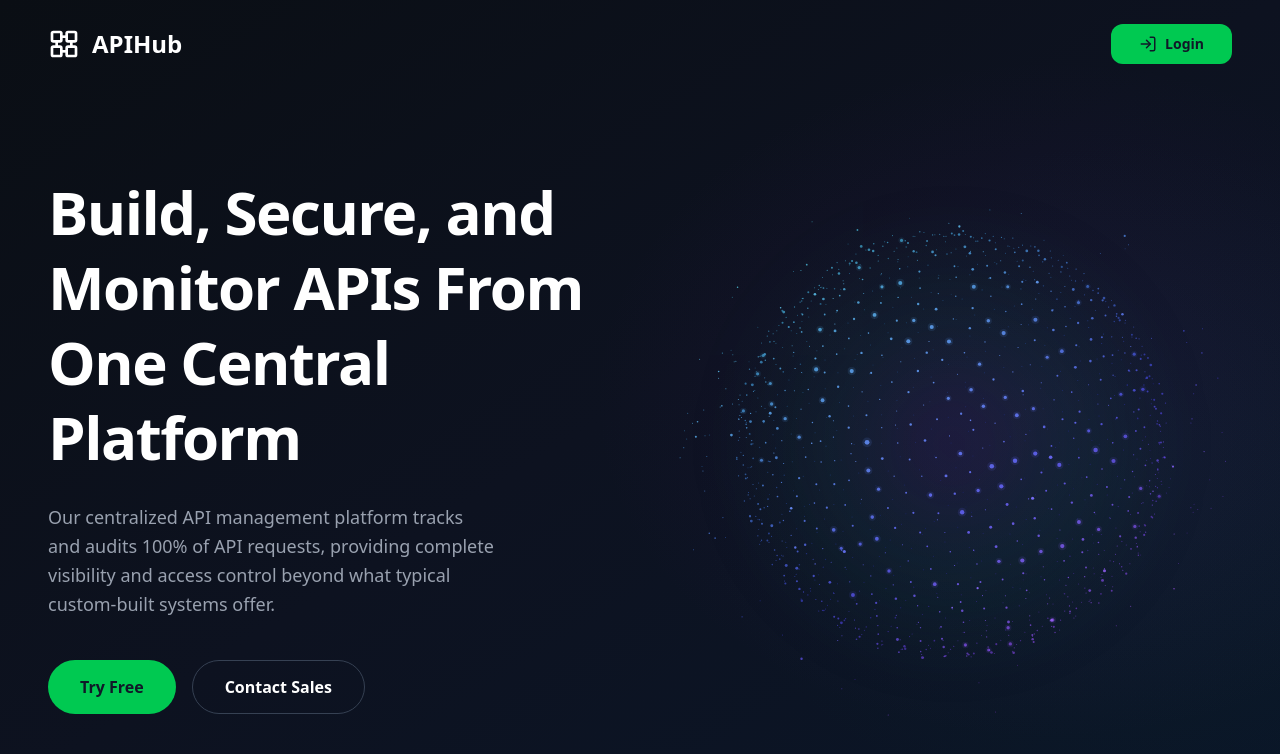
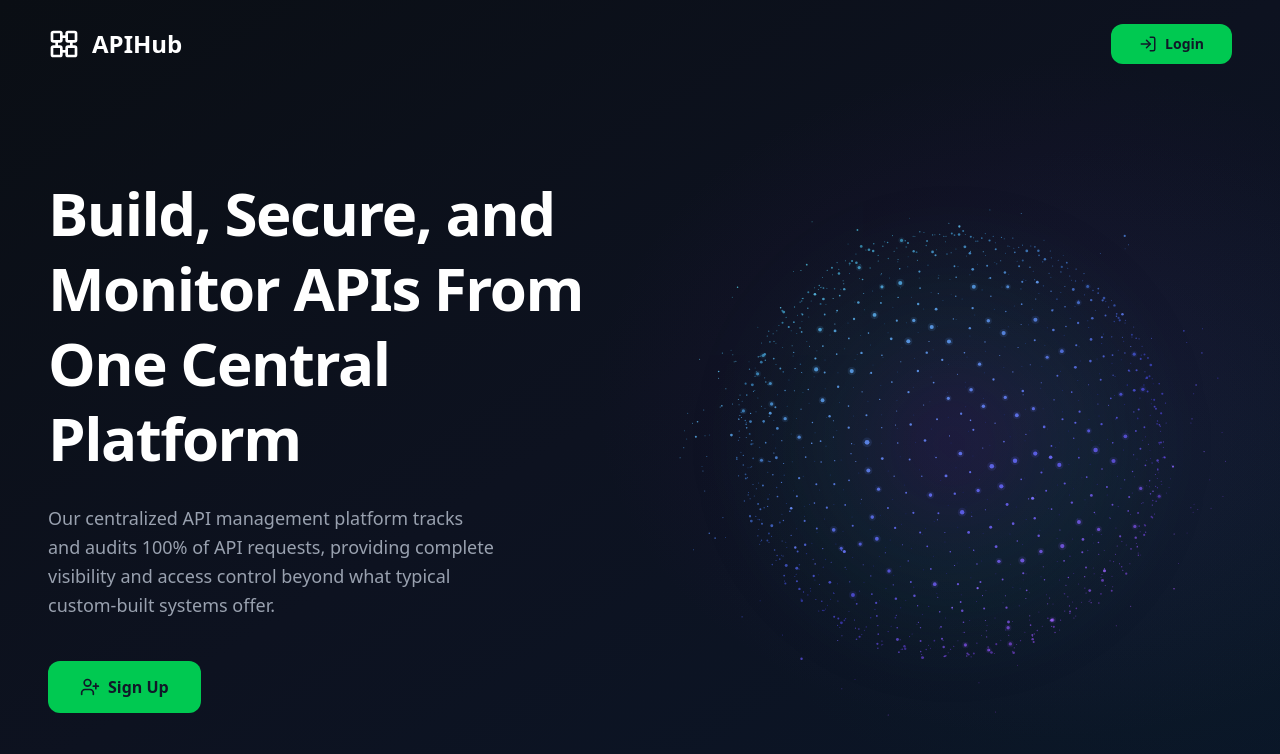
Before and after one commit to KEERTHIAANAND/APIHub, a React (Vite) app in the folder apihub/: page / in a window 1280 px wide. Shown: the top 754 px of the page. Built offline with nearby package versions, Linux system fonts and the light colour scheme.

Commit message:
feat: replace buttons with Link component for Sign Up navigation in LandingPage

```diff
--- a/apihub/src/pages/LandingPage.jsx
+++ b/apihub/src/pages/LandingPage.jsx
@@ -1,3 +1,4 @@
+import { Link } from 'react-router-dom';
 import Navbar from '../components/Navbar';
 import ParticleSphere from '../components/ParticleSphere';
 
@@ -21,14 +22,18 @@ const LandingPage = () => {
                         <p className="text-lg text-gray-400 mb-10 max-w-md leading-relaxed">
                             Our centralized API management platform tracks and audits 100% of API requests, providing complete visibility and access control beyond what typical custom-built systems offer.
                         </p>
-                        <div className="flex flex-wrap gap-4">
-                            <button className="px-8 py-3.5 rounded-full bg-green-500 text-gray-900 font-semibold text-base border-none cursor-pointer transition-all duration-300 hover:bg-green-600 hover:-translate-y-0.5 hover:shadow-lg hover:shadow-green-500/35">
-                                Try Free
-                            </button>
-                            <button className="px-8 py-3.5 rounded-full bg-transparent text-white font-semibold text-base border border-gray-700 cursor-pointer transition-all duration-300 hover:bg-white/5 hover:border-gray-500 hover:-translate-y-0.5">
-                                Contact Sales
-                            </button>
-                        </div>
+                        <Link
+                            to="/signup"
+                            className="px-8 py-3.5 rounded-xl bg-green-500 text-gray-900 font-semibold text-base border-none cursor-pointer transition-all duration-300 hover:bg-green-600 hover:-translate-y-0.5 hover:shadow-lg hover:shadow-green-500/35 flex items-center gap-2 no-underline inline-flex"
+                        >
+                            <svg xmlns="http://www.w3.org/2000/svg" width="20" height="20" viewBox="0 0 24 24" fill="none" stroke="currentColor" strokeWidth="2" strokeLinecap="round" strokeLinejoin="round">
+                                <path d="M16 21v-2a4 4 0 0 0-4-4H6a4 4 0 0 0-4 4v2"></path>
+                                <circle cx="9" cy="7" r="4"></circle>
+                                <line x1="19" y1="8" x2="19" y2="14"></line>
+                                <line x1="22" y1="11" x2="16" y2="11"></line>
+                            </svg>
+                            Sign Up
+                        </Link>
                     </div>
 
                     {/* Hero Visual */}
```
